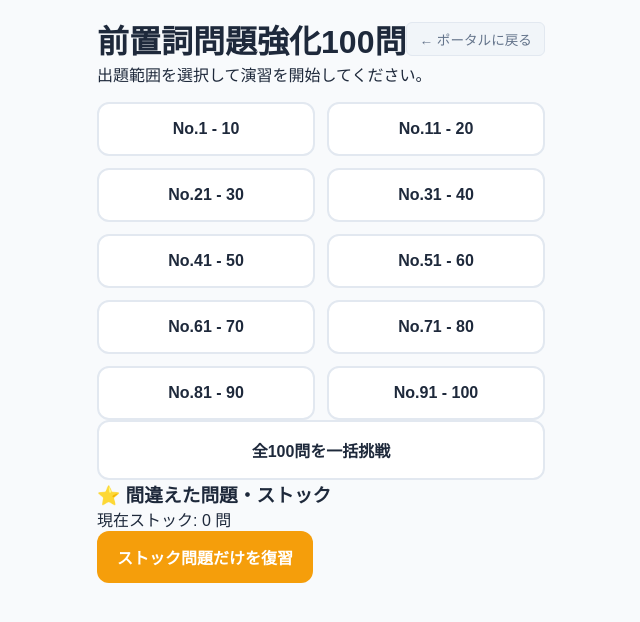
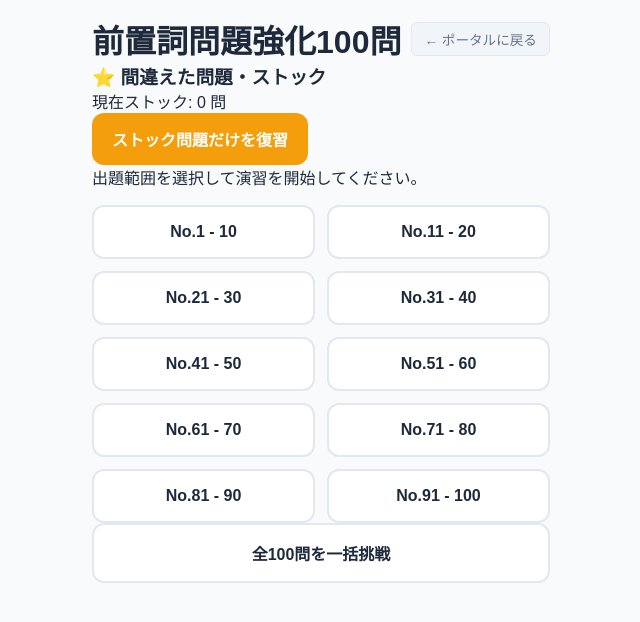
Before and after one commit to rakuchi-ai/Preposition100, a plain HTML site: page index.html in a window 1280 px wide. Shown: the whole page, without its empty margins (319-959 px from the left). Drawn offline with Linux system fonts and the light colour scheme; a web font is replaced by a local one.

Commit message:
Update index.html

```diff
--- a/index.html
+++ b/index.html
@@ -12,7 +12,6 @@
 
     <link rel="stylesheet" href="style.css">
 
-    <!-- 追加：ポータルへ戻るリンク用およびUDフォント適用のCSS -->
     <style>
         :root {
             --base-font: "UD Digi Kyokasho N-R", "UD Digital Kyokasho NK-R", "BIZ UDPGothic", "メイリオ", Meiryo, sans-serif;
@@ -41,28 +40,38 @@
             background-color: #e2e8f0;
             color: #1e293b;
         }
-        /* ヘッダー内でのレイアウト調整用 */
-        .header {
+
+        /* ヘッダーのレイアウト調整 */
+        header {
             display: flex;
             justify-content: space-between;
             align-items: center;
+            flex-wrap: wrap;
+            gap: 10px;
         }
     </style>
 </head>
 <body>
     <div class="container">
         <!-- Header -->
-        <header class="header">
+        <header>
             <h1 class="title">前置詞問題強化100問</h1>
 
-            <!-- 追加：ポータルへ戻るリンク -->
             <a href="https://rakuchi-ai.github.io/ENGLISH-TOP/" class="back-portal-link">
                 &larr; ポータルに戻る
             </a>
+
+            <button id="home-btn" class="btn btn-secondary hidden">🏠 ホームへ</button>
         </header>
 
         <!-- Menu Screen -->
         <main id="menu-screen" class="screen">
+            <div class="stock-box">
+                <h3>⭐ 間違えた問題・ストック</h3>
+                <p>現在ストック: <span id="stock-count">0</span> 問</p>
+                <button id="stock-mode-btn" class="btn btn-warning" disabled>ストック問題だけを復習</button>
+            </div>
+
             <p class="description">出題範囲を選択して演習を開始してください。</p>
 
             <div class="range-grid">
@@ -79,12 +88,6 @@
             </div>
 
             <button class="btn btn-primary btn-large range-btn" data-mode="all">全100問を一括挑戦</button>
-
-            <div class="stock-box">
-                <h3>⭐ 間違えた問題・ストック</h3>
-                <p>現在ストック: <span id="stock-count">0</span> 問</p>
-                <button id="stock-mode-btn" class="btn btn-warning" disabled>ストック問題だけを復習</button>
-            </div>
         </main>
 
         <!-- Quiz Screen -->
```
